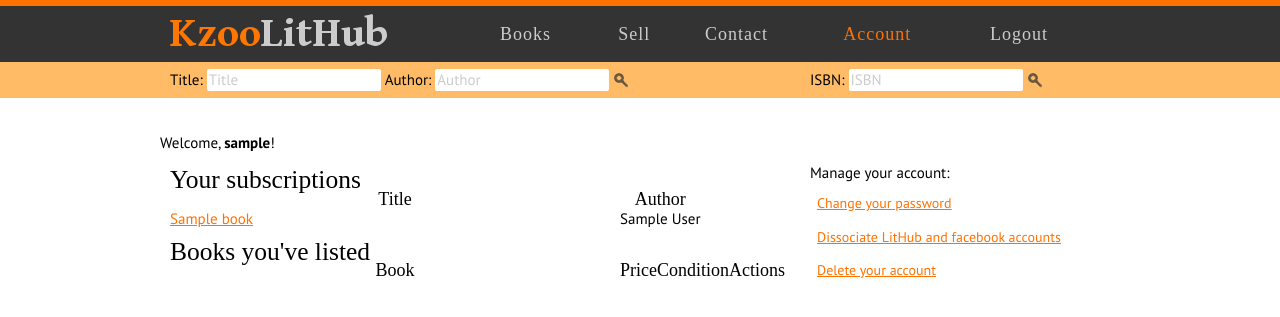
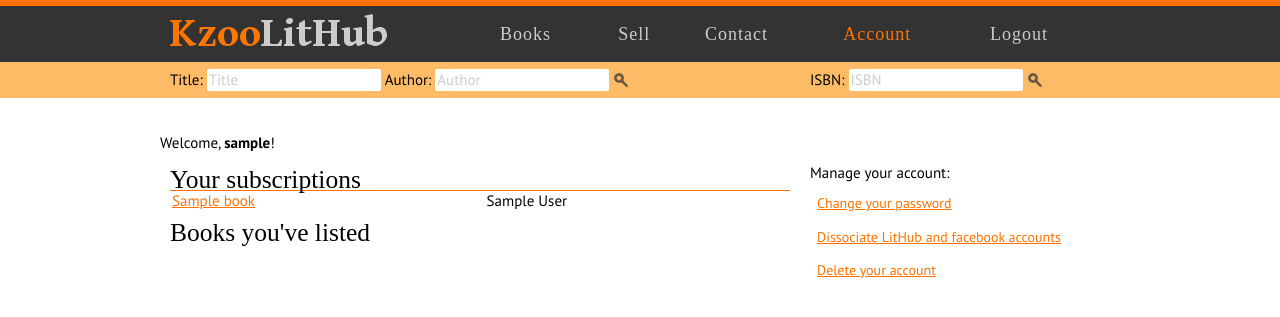
Before and after one commit to umangv/LitHub, a Django app: page /accounts/profile/ in a window 1280 px wide. Shown: the top 317 px of the page. Run offline with Django 3.2, Linux system fonts and the light colour scheme; a user stored in the database is signed in; tables that the repository leaves empty hold one stand-in row (values such as "Sample post"); lists and menus that the app fills with data are empty; parts of the project's set-up code (start-up, migrations or seed data) failed here and were passed over; some web fonts are replaced.

Commit message:
Reworked my account page.

```diff
--- a/bookswap/static/css/style.css
+++ b/bookswap/static/css/style.css
@@ -580,11 +580,37 @@ ul.features li span.new
     color: #ff7200;
 }
 
+/* Booklist table */
+table.booklist
+{
+	border-collapse: collapse;
+	width: 100%;
+	border-top: 1px solid #ff7200;
+	padding-top: 5px;
+}
+
+table.booklist thead tr th
+{
+	text-align: left;
+}
+table.booklist tr td, table.booklist thead tr th
+{
+	padding: 0 2px;
+}
+table.booklist tr td span.copyinfo
+{
+	font-size: 1.1em;
+}
+table.booklist tr td.actions
+{
+    min-width:100px;
+}
+table.booklist tr td.actions img
+{
+    vertical-align: middle;
+}
+
 /* TABLES NEED TO BE FIXED. */
-table tr td.actions
-{
-    min-width:150px;
-}
 table.copylist
 {
     border-collapse:collapse;
--- a/templates/bookswap/my_account.html
+++ b/templates/bookswap/my_account.html
@@ -24,10 +24,7 @@
 <p>Welcome, <b>{{user.username}}</b>!</p>
 <div id="twocol_main">
 <h2>Your subscriptions</h2>
-<table>
-    <thead>
-        <th style="width:450px;">Title</th><th>Author</th>
-    </thead>
+<table class="booklist">
     {% for book in request.user.subscriptions.all %}
     <tr>
         <td><a href="{% url bookswap.views.book_details book.id %}">{{book.title}}</a></td>
@@ -37,15 +34,10 @@
 </table>
 <h2>Books you've listed</h2>
 <table class="booklist">
-    <thead>
-        <th style="width:450px;">Book</th><th>Price</th><th>Condition</th><th>Actions</th>
-    </thead>
     {% for copy in copies %}
     <tr>
-        <td><a href="{% url bookswap.views.book_details copy.book.id %}"><i>{{copy.book.title}}</i> by <i>{{copy.book.author}}</i></a></td>
-        <td>${{copy.price|floatformat:2}}</td>
-        <td>{{copy.condition}}</td>
-        <td class="actions">{% if fb %}<a class="imagelink" href="{% url bookswap.views.fb_og_publish copy.id %}" title="Posts an activity (not wall post) to your activity log on facebook so that your friends can see books that you've listed on Kzoo LitHub. To hide from your friends, change your privacy settings in Account Settings >> Apps."><img src="{{ STATIC_URL }}images/f_logo_small.png" alt="f"/></a> {% endif %}<a href="{% url bookswap.views.mark_sold copy.id %}">Mark sold</a> <a href="{% url bookswap.views.edit_copy copy.id %}">Edit</a></td>
+        <td><a href="{% url bookswap.views.book_details copy.book.id %}"><i>{{copy.book.title}}</i></a> by <i>{{copy.book.author}}</i>.<br/> <span class="copyinfo">{{copy.condition}}, ${{copy.price|floatformat:2}}</span></td>
+        <td class="actions">{% if fb %}<a class="imagelink" href="{% url bookswap.views.fb_og_publish copy.id %}" title="Post an activity to Facebook telling your friends that you've listed on Kzoo LitHub. You can control your Privacy Settings on Facebook by clicking Account Settings &raquo; Apps."><img src="{{ STATIC_URL }}images/f_logo_small.png" alt="f"/></a> {% endif %}<a href="{% url bookswap.views.mark_sold copy.id %}">Hide</a> <a href="{% url bookswap.views.edit_copy copy.id %}">Edit</a></td>
     </tr>
     {% endfor %}
 </table>
```
